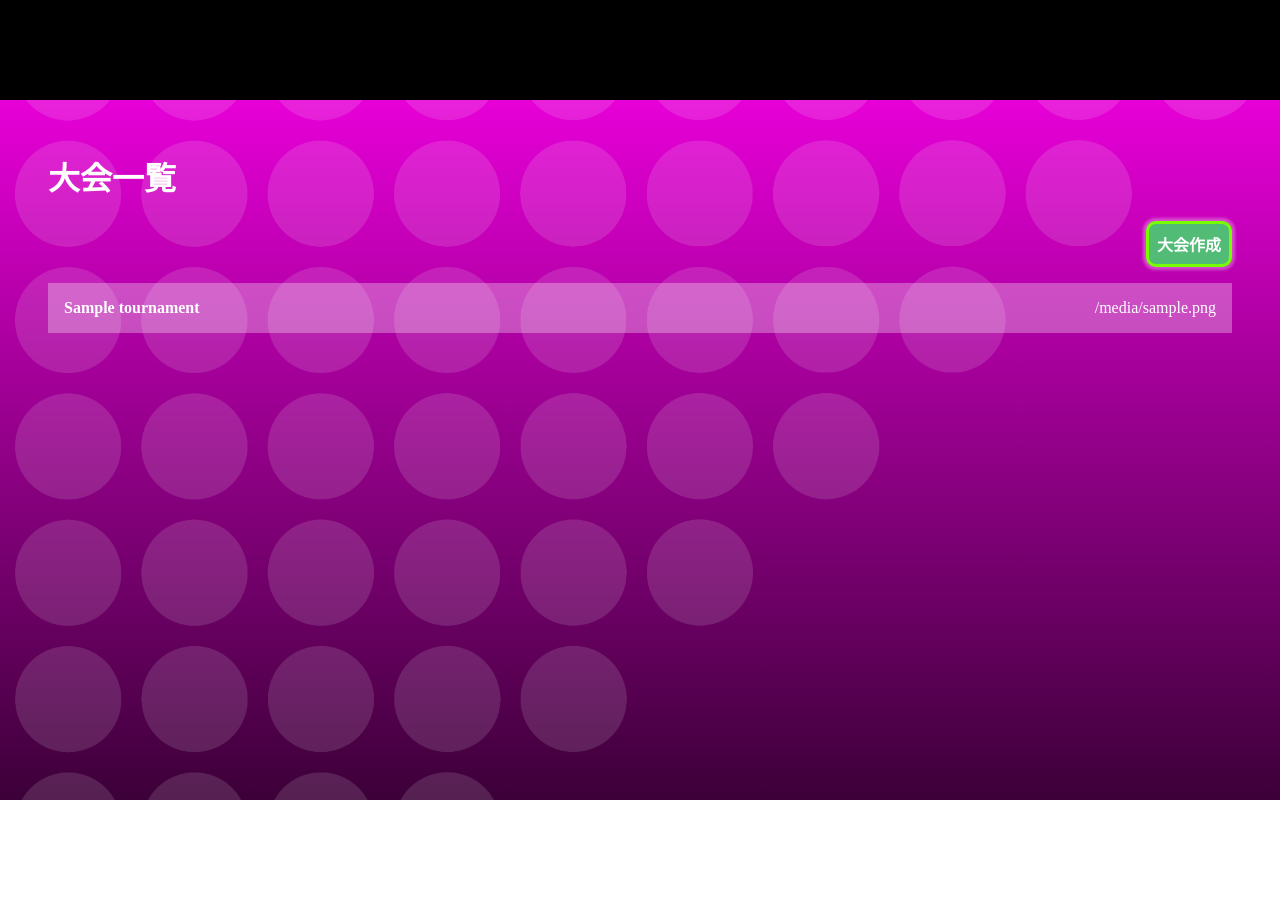
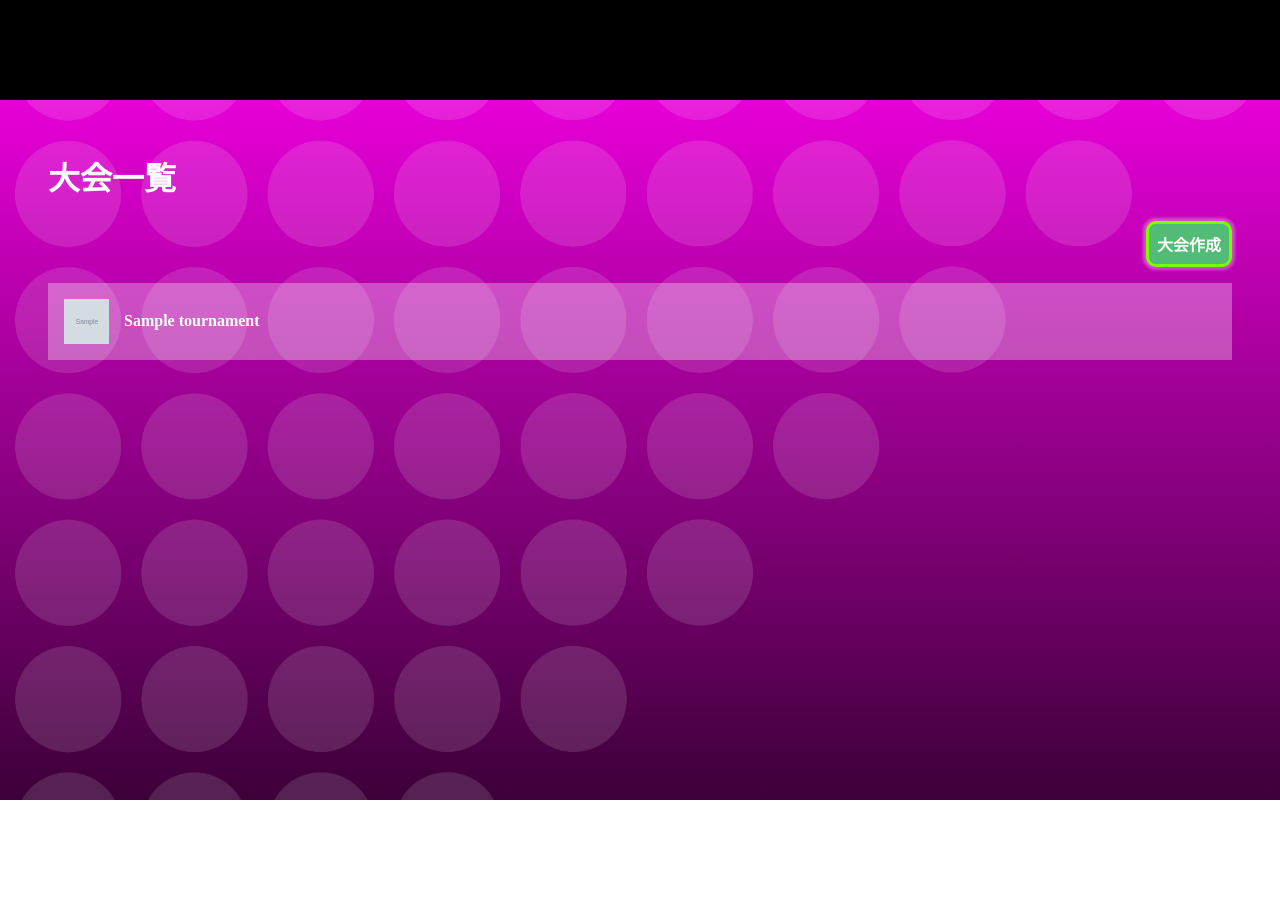
Before and after one commit to Nayuta9382/2026-spring-hackathon, a Django app: page /tournaments/ in a window 1280 px wide. Run offline with Django 5.2, Linux system fonts and the light colour scheme; a user stored in the database is signed in; tables that the repository leaves empty hold one stand-in row (values such as "Sample post"); grey boxes marked "Sample" are stand-in pictures; some libraries are stand-ins or nearby versions.

Commit message:
画像追加 #83

```diff
--- a/static/css/tournament_list.css
+++ b/static/css/tournament_list.css
@@ -51,6 +51,12 @@ main.container {
     flex-shrink: 0;
 }
 
+.thumb img{
+    width: 100%;
+    height: 100%;
+    object-fit: cover;
+}
+
 .item-text {
     flex-grow: 1;
     color: #fff;
--- a/templates/tournament/list.html
+++ b/templates/tournament/list.html
@@ -15,10 +15,10 @@
     <ul class="list_admin">
         {% for item in object_list %}
         <a href="{% url 'tournament_detail_superuser' item.id %}"><li class="list_item">
+            <div class="thumb">
+                <img src="{% if item.img_path %}{{ item.img_path.url }}{% else %}{% static 'img/icon/noimg.png' %}{% endif %}" alt="{{ item.name }}">
+            </div>
             <p class="item-text">{{ item.name }}</p>
-            <div>
-                {{ item.img_path.url|default:"No Image" }}
-            </div>
         </li></a>
         {% endfor %}
     </ul>
```
